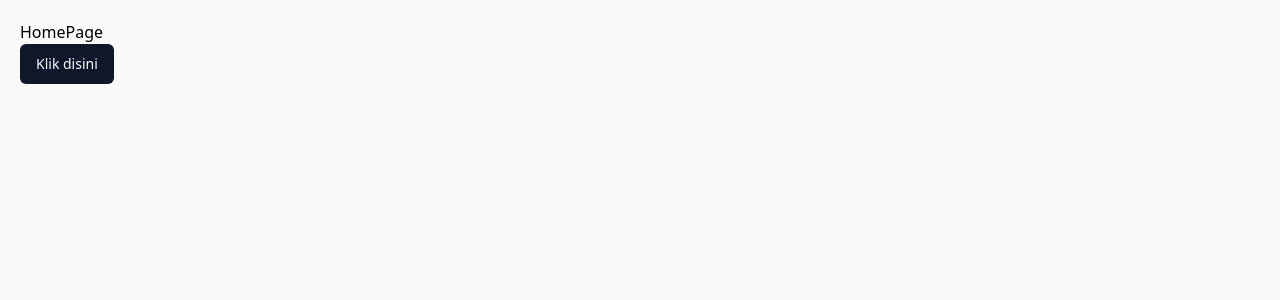
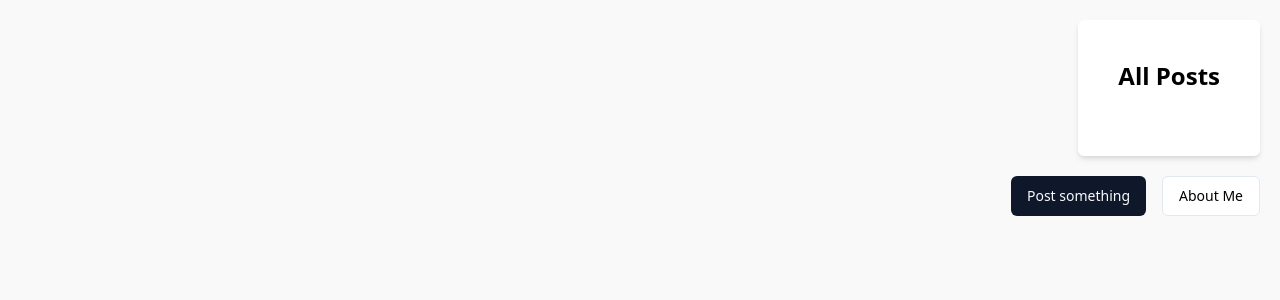
Before and after one commit to vickyadrii/qbit-techincal-test, a React (Vite) app: page / in a window 1280 px wide. Shown: the top 300 px of the page. Built offline with nearby package versions, Linux system fonts and the light colour scheme.

Commit message:
feat(home): add home page

```diff
--- /dev/null
+++ b/src/features/home/Home.tsx
@@ -0,0 +1,59 @@
+import { useEffect, useState } from "react";
+import { PostData } from "@/types";
+
+import { Card, CardContent, CardFooter, CardHeader, CardTitle } from "@/components/ui/card";
+import { Button } from "@/components/ui/button";
+import { useNavigate } from "react-router-dom";
+
+const Home = () => {
+  const navigate = useNavigate();
+  const [posts, setPosts] = useState<PostData[]>([]);
+
+  useEffect(() => {
+    const list = localStorage.getItem("posts");
+    const parsedlist = list ? JSON.parse(list) : [];
+    if (parsedlist.length !== 0) {
+      setPosts(parsedlist);
+    }
+  }, []);
+
+  const filteredPosts = posts.filter((data) => data.posting === "1");
+
+  const handleOnNavigate = (href: string) => {
+    navigate(href);
+  };
+
+  return (
+    <div className="flex flex-col items-end gap-5">
+      <div className="bg-white p-10 space-y-6 shadow-md rounded-md max-h-[85vh] overflow-y-auto">
+        <div className="">
+          <h2 className="text-2xl text-center font-semibold">All Posts</h2>
+        </div>
+        <div className="grid grid-cols-3 gap-5">
+          {filteredPosts.map(({ title, content }, index) => (
+            <Card>
+              <CardHeader>
+                <CardTitle>{title}</CardTitle>
+              </CardHeader>
+              <CardContent className="overflow-x-auto max-h-60">
+                <p className="text-sm text-slate-800 leading-6">{content}</p>
+              </CardContent>
+              <CardFooter>
+                <span className="mt-4 text-slate-500 text-sm font-medium">#{index + 1}</span>
+              </CardFooter>
+            </Card>
+          ))}
+        </div>
+      </div>
+
+      <div className="flex gap-4">
+        <Button onClick={() => handleOnNavigate("/posting")}>Post something</Button>
+        <Button variant="outline" onClick={() => handleOnNavigate("/about")}>
+          About Me
+        </Button>
+      </div>
+    </div>
+  );
+};
+
+export default Home;
--- a/src/pages/home/HomePage.tsx
+++ b/src/pages/home/HomePage.tsx
@@ -1,10 +1,14 @@
-import { Button } from "@/components/ui/button";
+import Home from "@/features/home/Home";
+import { useEffect } from "react";
 
 const HomePage = () => {
+  useEffect(() => {
+    document.title = "Home Page | QBIT Technical Test";
+  });
+
   return (
     <div>
-      <p>HomePage</p>
-      <Button>Klik disini</Button>
+      <Home />
     </div>
   );
 };
```
